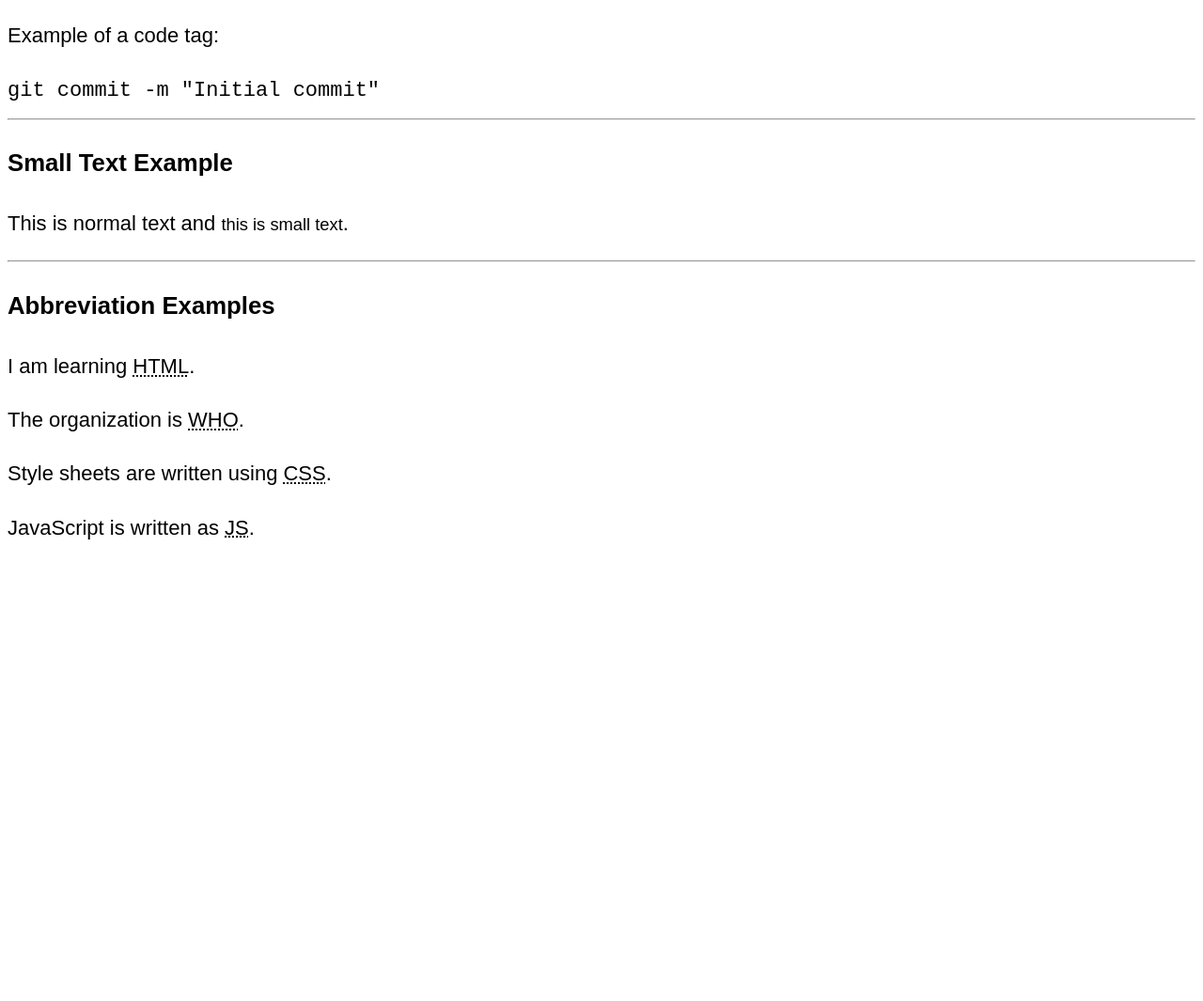
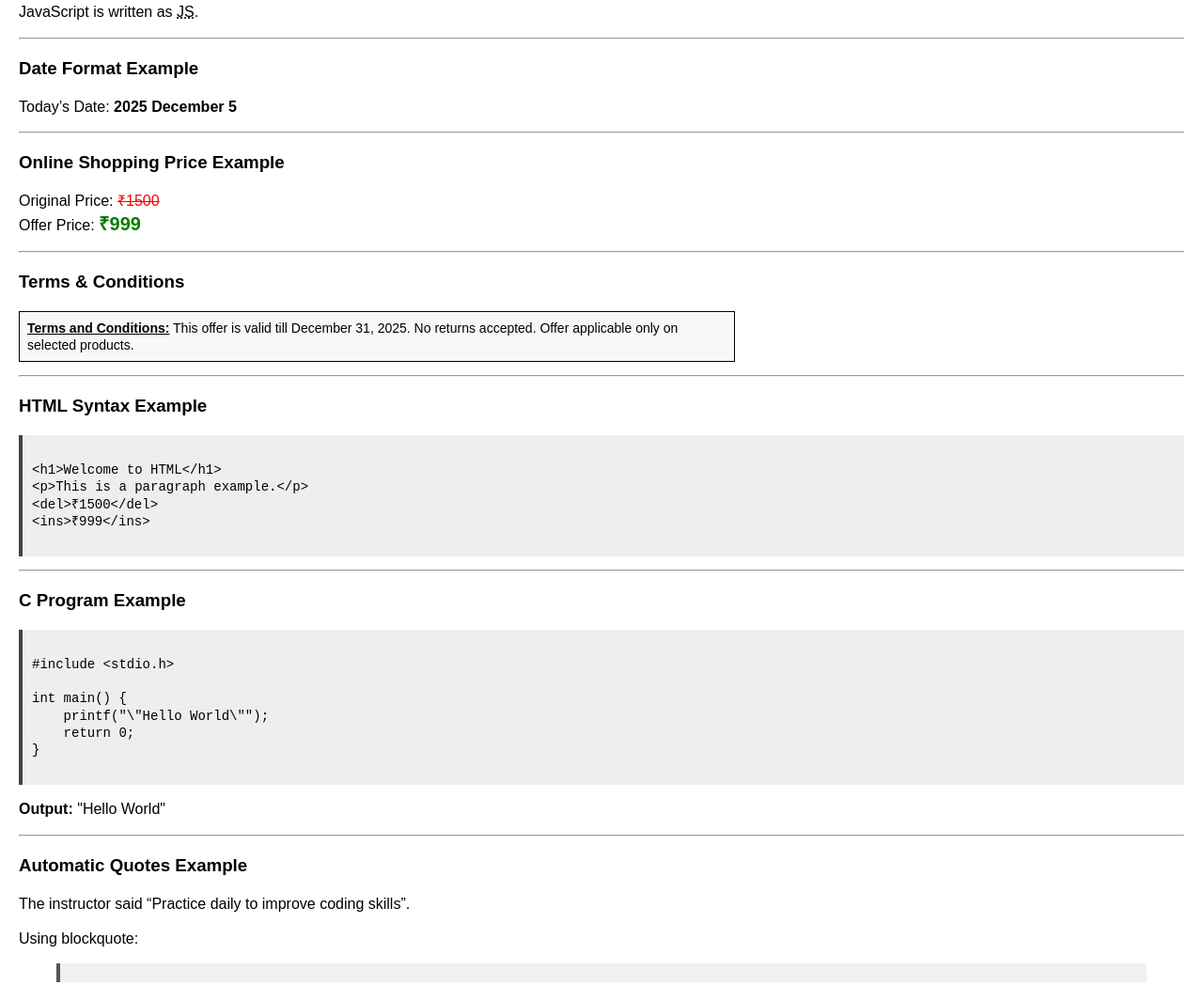
Before and after one commit to Nandhinis019/nandhini, a plain HTML site: page index.html in a window 1280 px wide. Shown: the part 935-2000 px from the top of the page at 94% size. Before the commit the page ends 1536 px from the top, so only its background shows below. Drawn offline with Linux system fonts and the light colour scheme.

Commit message:
Add files via upload

```diff
--- a/index.html
+++ b/index.html
@@ -1,4 +1,3 @@
-
 <!DOCTYPE html>
 <html lang="en">
 <head>
@@ -8,31 +7,61 @@
 
     <style>
         body {
-            font-size: 22px;
-            line-height: 1.6;
+            font-size: 16px;      /* Reduced size */
+            line-height: 1.3;     /* Reduced spacing */
             font-family: Arial, sans-serif;
+            margin: 20px;
         }
         .yellow { background-color: yellow; }
         .green { background-color: lightgreen; }
         .blue { background-color: lightblue; }
         .pink { background-color: pink; }
         .orange { background-color: orange; }
+
+        .tbox {
+            border: 1px solid black;
+            padding: 8px;
+            width: 60%;
+            background-color: #f8f8f8;
+            font-size: 14px;
+        }
+
+        .offer {
+            color: green;
+            font-weight: bold;
+            font-size: 20px;
+        }
+        .old-price {
+            color: red;
+        }
+
+        pre {
+            background-color: #eee;
+            padding: 10px;
+            border-left: 4px solid #444;
+            font-size: 14px;
+            overflow-x: auto;
+        }
+
+        blockquote {
+            border-left: 4px solid #555;
+            padding-left: 10px;
+            background-color: #f0f0f0;
+            font-style: italic;
+            min-height: 20px;
+        }
     </style>
 </head>
 <body>
 
-    <!-- MAIN HEADING -->
     <h1><u><b>Welcome to <abbr title="HyperText Markup Language"><span class="yellow">HTML</span></abbr></b></u></h1>
 
-    <!-- SUB HEADING -->
     <h2><mark><i>Git to GitHub Session</i></mark></h2>
 
     <hr>
 
-    <!-- FIRST PARAGRAPH -->
     <p><b><mark>This is my first paragraph with formatting</mark></b></p>
 
-    <!-- TEXT FORMATTING DEMO -->
     <p>
         This is <b>bold</b>,
         this is <i>italic</i>,
@@ -45,7 +74,6 @@
 
     <hr>
 
-    <!-- COLORED HIGHLIGHT + PARAGRAPH -->
     <p>
         Lorem ipsum dolor sit amet consectetur adipisicing elit.
         <span class="green">Aperiam perspiciatis</span>
@@ -58,35 +86,86 @@
 
     <hr>
 
-    <!-- SUBSCRIPT + SUPERSCRIPT -->
-    <h3>Subscript and Superscript Examples</h3>
+    <h3>Subscript and Superscript</h3>
     <p>
-        Water formula: <span class="pink">H<sub>2</sub>O</span> <br>
-        Glucose: C<sub>6</sub>H<sub>12</sub>O<sub>6</sub> <br><br>
+        Water formula: <span class="pink">H<sub>2</sub>O</span><br>
+        Glucose: C<sub>6</sub>H<sub>12</sub>O<sub>6</sub><br><br>
         Value: <span class="orange">10<sup>2</sup> = 100</span>
     </p>
 
     <hr>
 
-    <!-- CODE TAG -->
     <h3>Code Example</h3>
     <p>Example of a code tag:</p>
     <code>git commit -m "Initial commit"</code>
 
     <hr>
 
-    <!-- SMALL TEXT -->
     <h3>Small Text Example</h3>
     <p>This is normal text and <small>this is small text</small>.</p>
 
     <hr>
 
-    <!-- ABBREVIATIONS -->
     <h3>Abbreviation Examples</h3>
     <p>I am learning <abbr title="HyperText Markup Language">HTML</abbr>.</p>
     <p>The organization is <abbr title="World Health Organization">WHO</abbr>.</p>
     <p>Style sheets are written using <abbr title="Cascading Style Sheets">CSS</abbr>.</p>
     <p>JavaScript is written as <abbr title="JavaScript">JS</abbr>.</p>
 
+    <hr>
+
+    <h3>Date Format Example</h3>
+    <p>Today’s Date: <time datetime="2025-12-05"><b>2025 December 5</b></time></p>
+
+    <hr>
+
+    <h3>Online Shopping Price Example</h3>
+    <p>
+        Original Price: <span class="old-price"><del>₹1500</del></span><br>
+        Offer Price: <span class="offer">₹999</span>
+    </p>
+
+    <hr>
+
+    <h3>Terms & Conditions</h3>
+    <p class="tbox">
+        <b><u>Terms and Conditions:</u></b>
+        This offer is valid till <time datetime="2025-12-31">December 31, 2025</time>.
+        No returns accepted. Offer applicable only on selected products.
+    </p>
+
+    <hr>
+
+    <h3>HTML Syntax Example</h3>
+    <pre><code>
+&lt;h1&gt;Welcome to HTML&lt;/h1&gt;
+&lt;p&gt;This is a paragraph example.&lt;/p&gt;
+&lt;del&gt;₹1500&lt;/del&gt;
+&lt;ins&gt;₹999&lt;/ins&gt;
+    </code></pre>
+
+    <hr>
+
+    <h3>C Program Example</h3>
+    <pre><code>
+#include &lt;stdio.h&gt;
+
+int main() {
+    printf("\"Hello World\"");
+    return 0;
+}
+    </code></pre>
+
+    <p><b>Output:</b> "Hello World"</p>
+
+    <hr>
+
+    <h3>Automatic Quotes Example</h3>
+
+    <p>The instructor said <q>Practice daily to improve coding skills</q>.</p>
+
+    <p>Using blockquote:</p>
+    <blockquote></blockquote>
+
 </body>
 </html>
```
